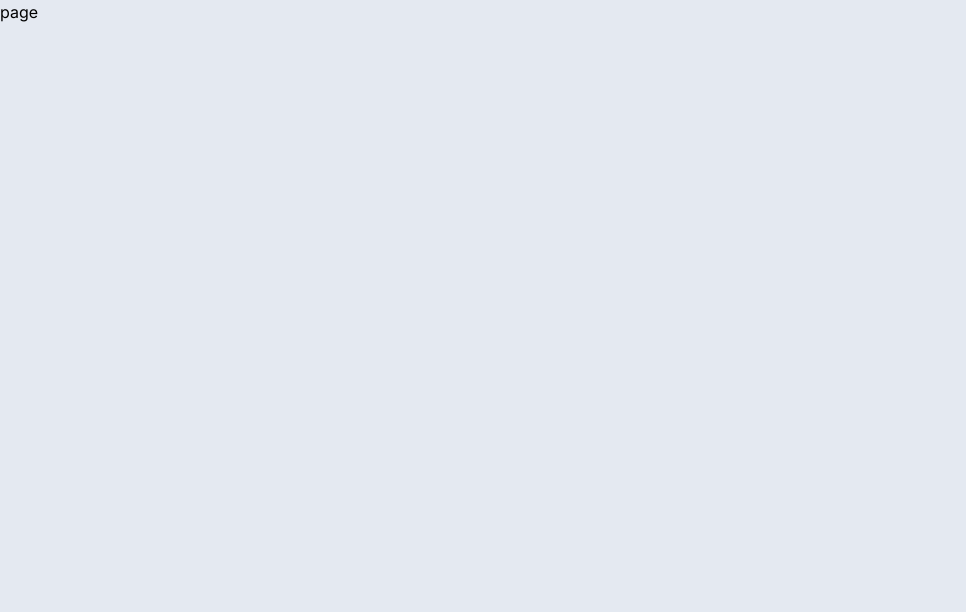
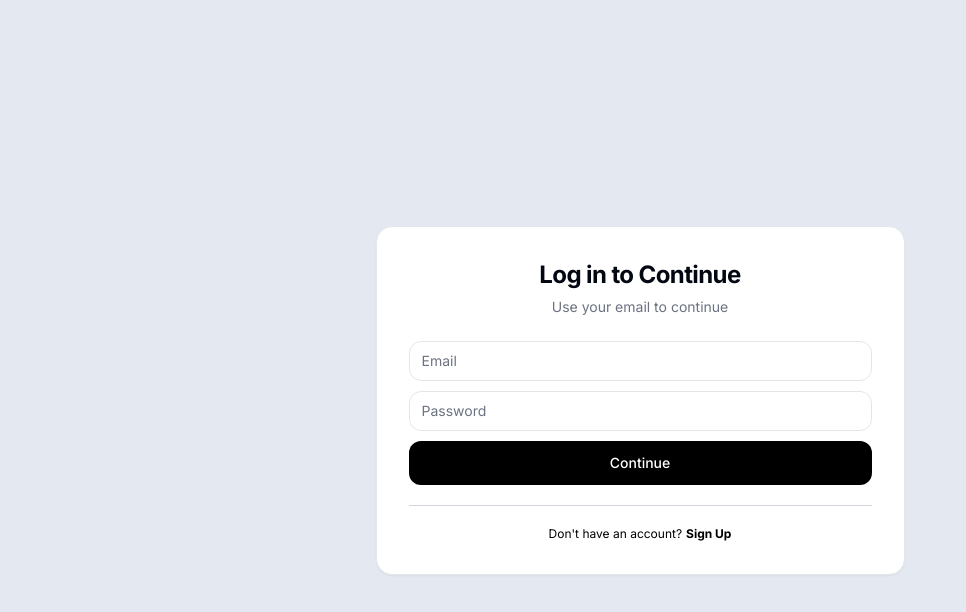
Before and after one commit to rafeturegen/reflectify, a Next.js app: page /sign-in in a window 1280 px wide. Shown: the top 612 px of the page, without its empty margins (0-966 px from the left). Built offline with nearby package versions, Linux system fonts and the light colour scheme; no server answers; a web font is replaced by a local one.

Commit message:
finish sign-in

```diff
--- a/app/layout.tsx
+++ b/app/layout.tsx
@@ -1,7 +1,7 @@
 import type { Metadata } from "next";
 import { Inter } from "next/font/google";
 import "./globals.css";
-
+import { Toaster } from "react-hot-toast";
 const inter = Inter({ subsets: ["latin"] });
 
 export const metadata: Metadata = {
@@ -16,7 +16,10 @@ export default function RootLayout({
 }>) {
   return (
     <html lang="en">
-      <body className={inter.className + " bg-[#e4e9f1]"}>{children}</body>
+      <body className={inter.className + " bg-[#e4e9f1]"}>
+        {children}
+        <Toaster position="top-right"/>
+      </body>
     </html>
   );
 }
--- a/app/sign-in/page.tsx
+++ b/app/sign-in/page.tsx
@@ -1,7 +1,85 @@
-import React from 'react'
+"use client"
+
+import { Button } from '@/components/ui/button'
+import { Card, CardContent, CardDescription, CardHeader, CardTitle } from '@/components/ui/card'
+import { Input } from '@/components/ui/input'
+import { Separator } from '@/components/ui/separator'
+import { useRouter } from 'next/navigation'
+import React, { useState } from 'react'
+import { useSignInWithEmailAndPassword } from 'react-firebase-hooks/auth'
+import { auth } from '../firebase/config'
+import Link from 'next/link'
+import toast from 'react-hot-toast'
 
 export default function page() {
+  const [email, setEmail] = useState('');
+  const [password, setPassword] = useState('');
+  const [signInWithEmailAndPassword, user, loading, error] = useSignInWithEmailAndPassword(auth);
+  const router = useRouter()
+
+  const handleSignIn = async (event: React.FormEvent) => {
+    event.preventDefault();
+    const res = await signInWithEmailAndPassword(email, password);
+
+    if (res) {
+      console.log('Sign-in successful:', res);
+      sessionStorage.setItem('user', "true");
+      setEmail('');
+      setPassword('');
+      toast.success("Redirecting...")
+      setTimeout(() => {},1000)
+      router.push('/dashboard');
+    } else {
+      toast.error("Couldn't sign in. Please try again.")
+      console.error('Sign-in failed:', error);
+    }
+  };
   return (
-    <div>page</div>
+    <main className='h-full flex justify-center items-center'>
+      <div className='w-[529px]'>
+        <Card className='w-full h-full p-8 rounded-2xl bg-white'>
+          <CardHeader className='px-0 pt-0'>
+            <CardTitle className='text-gray-950 font-bold text-2xl text-center'>
+              Log in to Continue
+            </CardTitle>
+            <CardDescription className='text-gray-500 text-center'>
+              Use your email to continue
+            </CardDescription>
+          </CardHeader>
+
+          <CardContent className='space-y-5 px-0 pb-0'>
+            <form className='space-y-2.5' onSubmit={handleSignIn}>
+              <Input
+                disabled={false}
+                value={email}
+                onChange={(e) => setEmail(e.target.value)}
+                type='email'
+                placeholder='Email'
+                required
+                className='border border-black/10 hover:border-black rounded-xl text-gray-500'
+              />
+              <Input
+                className='border border-black/10 hover:border-black rounded-xl text-gray-500'
+                disabled={false}
+                value={password}
+                onChange={(e) => setPassword(e.target.value)}
+                type='password'
+                required
+                placeholder='Password'
+              />
+              <Button type='submit' className='hover:bg-black/80 w-full bg-black text-white rounded-xl' size="lg" disabled={false}>
+                {loading ? 'Signing In...' : 'Continue'}
+              </Button>
+            </form>
+            <Separator className='bg-gray-300'/>
+            <p className='text-xs text-muted-foreground text-center'>
+              Don&apos;t have an account?
+              <Link href="/sign-up" className='font-bold ml-1'>Sign Up</Link>
+            </p>
+          </CardContent>
+        </Card>
+      </div>
+    </main>
+
   )
 }
--- a/package.json
+++ b/package.json
@@ -23,6 +23,7 @@
     "react": "^18",
     "react-dom": "^18",
     "react-firebase-hooks": "^5.1.1",
+    "react-hot-toast": "^2.4.1",
     "react-icons": "^5.3.0",
     "tailwind-merge": "^2.5.2",
     "tailwindcss-animate": "^1.0.7"
```
Also changed, not shown: 1 other file (tests, documents, lock files or other folders).
